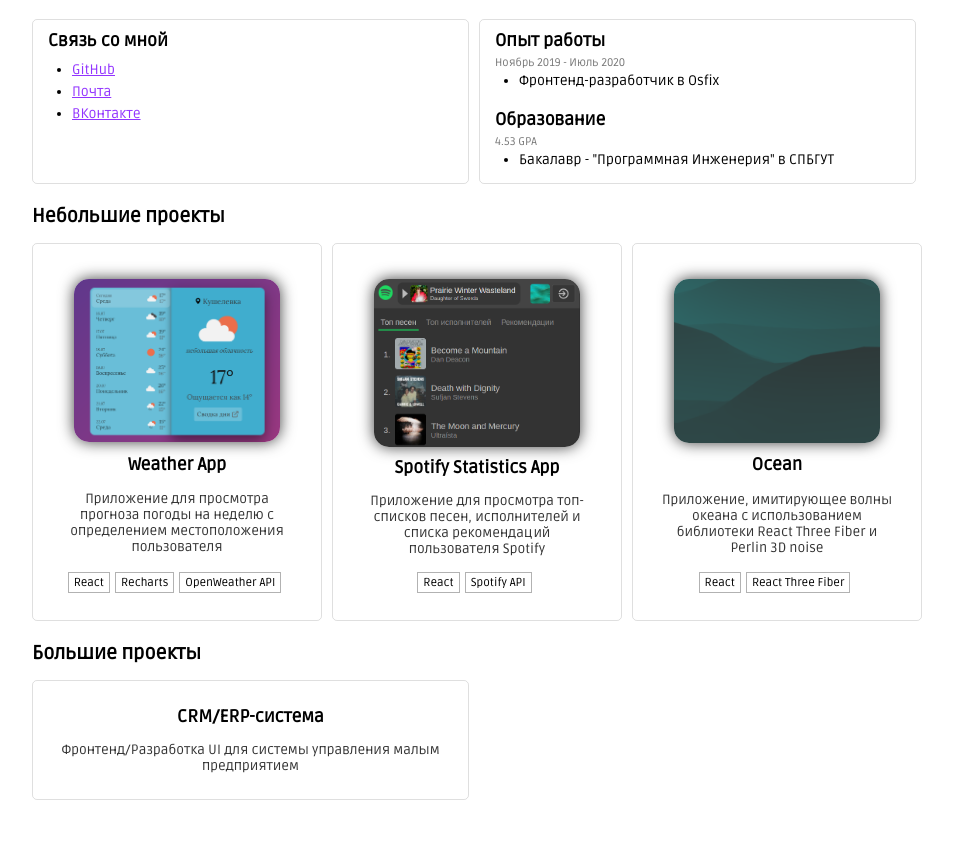
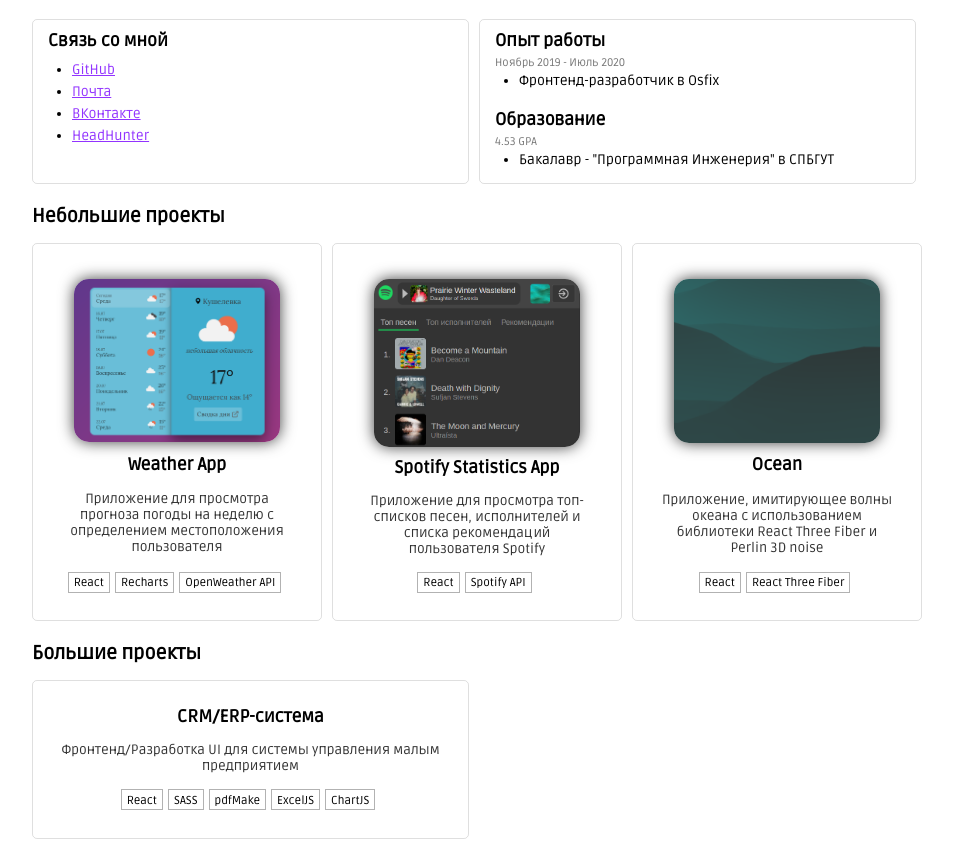
Before and after one commit to ilyasudakov/resume, a React (Create React App) app: page / in a window 1280 px wide. Shown: the part 200-1044 px from the top of the page, without its empty margins (158-1111 px from the left). Before the commit the page ends 1005 px from the top, so only its background shows below. Built offline with nearby package versions, Linux system fonts and the light colour scheme.

Commit message:
update content and style

```diff
--- a/src/components/AppPage/AppPage.scss
+++ b/src/components/AppPage/AppPage.scss
@@ -35,6 +35,14 @@
             .app-page__links {
                 margin: 15px 0;
                 font-size: 120%;
+                a {
+                    // text-decoration: none;
+                    color: #7700ffcc;
+
+                    &:hover {
+                        color: #7700ffff;
+                    }
+                }
             }
 
             h3 {
--- a/src/components/MainPage/MainPage.jsx
+++ b/src/components/MainPage/MainPage.jsx
@@ -57,6 +57,15 @@
                   rel="noopener noreferrer"
                 >
                   ВКонтакте
+                </a>
+              </li>
+              <li>
+                <a
+                  href="https://spb.hh.ru/resume/5ec35f27ff076a2f870039ed1f6c3464485868"
+                  target="_blank"
+                  rel="noopener noreferrer"
+                >
+                  HeadHunter
                 </a>
               </li>
             </ul>
@@ -144,6 +153,13 @@
             <h3>
               Фронтенд/Разработка UI для системы управления малым предприятием
             </h3>
+            <div className="main-page__skills">
+              <div className="main-page__text-item">React</div>
+              <div className="main-page__text-item">SASS</div>
+              <div className="main-page__text-item">pdfMake</div>
+              <div className="main-page__text-item">ExcelJS</div>
+              <div className="main-page__text-item">ChartJS</div>
+            </div>
             {/* <img className="main-pa ge__img" src={crmLogo} alt="" /> */}
           </Link>
         </div>
```
